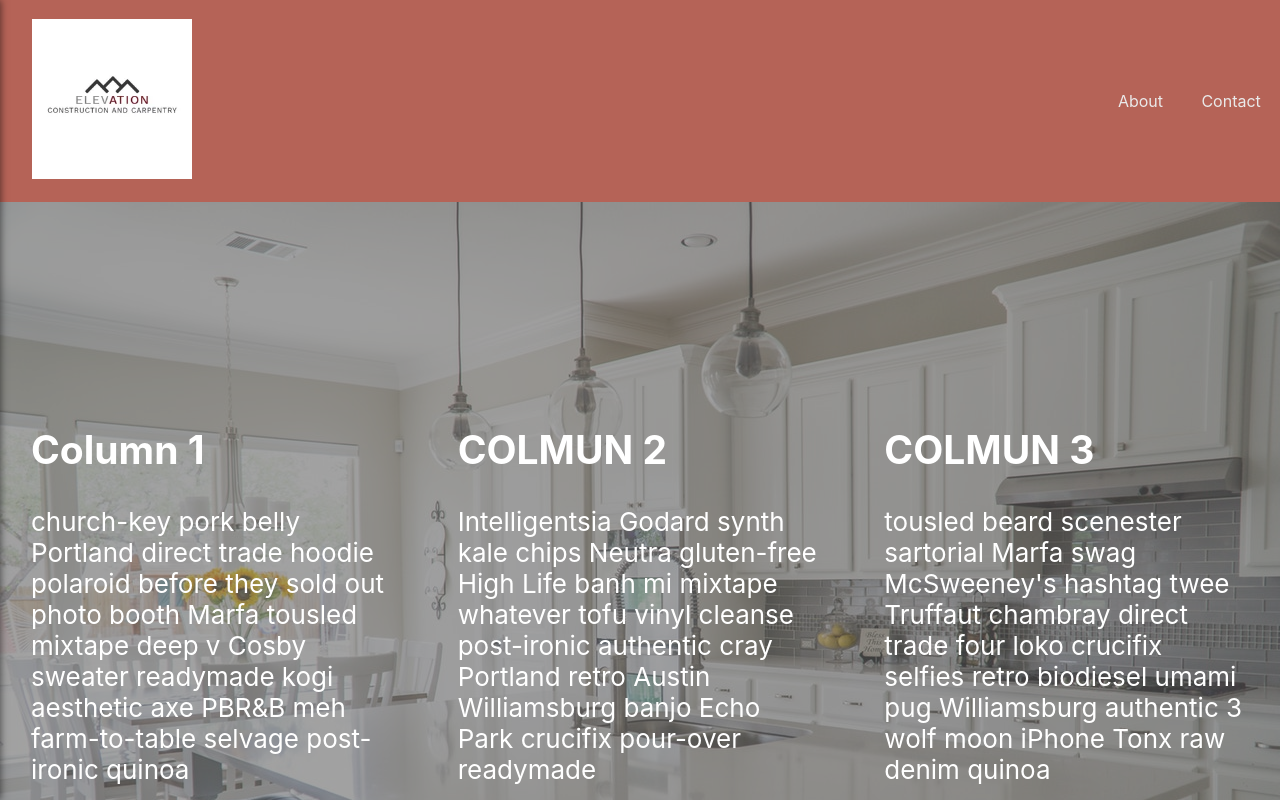
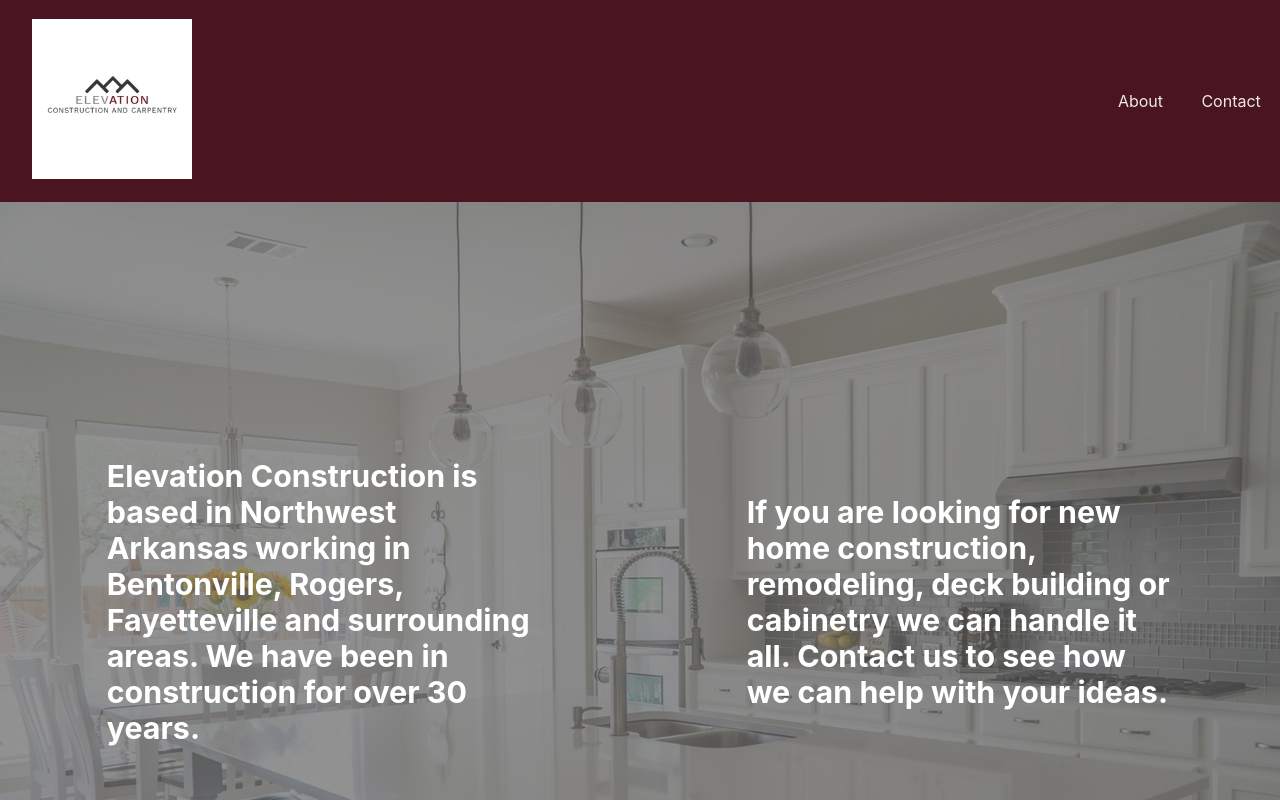
Before and after one commit to derikhill/react-practice, a React (Create React App) app: page / in a window 1280 px wide. Shown: the top 800 px of the page. Built offline with nearby package versions, Linux system fonts and the light colour scheme.

Commit message:
subtle changes

```diff
--- a/src/components/About.js
+++ b/src/components/About.js
@@ -30,9 +30,22 @@ class About extends React.Component {
                 <SideDrawer show={this.state.sideDrawerOpen} />
                 {backdrop}
                 <div className="aboutDisplay">
-                    <p>
-                        I begin working for my father-in-law in 1984, who was a builder/master cabinetmaker. training under him for 15 yrs. became lead builder /installer and trim man for Collins Custom Cabinets 1998 I left to be production manager for NWA custom cabinets, became partner and quality control mgr. Becker Hill const. a residential framing company. started Southwind log home const. specializing in log homes in northwest Arkansas, worked in the stainless steel metal fabrication field as assistant manager/ traffic manager, left to start Elevation Construction and Carpentry in 2010, projects ranging from ground up to simple kitchen/Bath remodels, trim work, tile, etc.at Elevation Const. we strive to " Take your project to a Higher level " whatever the size.
-                    </p>
+                    <div>
+                        <h3>
+                            Elevation Construction can handle all aspects of home building. If you're looking to remodel or add an addition to your current home we can do it.
+                        </h3>
+                    </div>
+                    <div>
+                        <h3>
+                            We have experience with building new cabinetry, deck building, and complete new home construction. Size of the job doesn't matter, we are happy to help you accomplish the task.
+                        </h3>
+                    </div>
+                    <div>
+                        <h3>Our owner</h3>
+                        <p>
+                            My name is Paul. I begin training under my father-in-law in 1984. Eventually I became lead builder/installer and trim man for Collins Custom Cabinets. I have been a partner and quality control manager at Becker-Hill Construction, a residential framing company. In 2010 I started Elevation Construction and Carpentry and have had projects ranging from ground up to simple kitchen/Bath remodels, trim work, tile, etc. At Elevation Construction we strive to "Take your project to a Higher level" whatever the size.
+                        </p>
+                    </div>
                 </div>
             </div>
         )
--- a/src/components/App.js
+++ b/src/components/App.js
@@ -8,9 +8,10 @@ import Backdrop from './Backdrop/Backdrop'
 
 const styles = {
   imageContainer: {
-      height: 800,
+      height: 'auto',
+      width: '100%',
       backgroundImage: `url(${Image})`,
-      repeat: 'none'
+      backgroundRepeat: 'no-repeat'
   }
 }
 
@@ -44,26 +45,12 @@ class App extends React.Component {
         <div className="main-body-content" style={styles.imageContainer}>
           <div className="content-text">
             <div className="cell column-1">
-              <h2>Column 1</h2>
-              <p>church-key pork belly Portland direct trade  hoodie polaroid before they sold out photo booth Marfa tousled mixtape deep v Cosby sweater readymade kogi aesthetic axe PBR&B meh farm-to-table selvage post-ironic quinoa</p>
+              <h3>Elevation Construction is based in Northwest Arkansas working in Bentonville, Rogers, Fayetteville and surrounding areas. We have been in construction for over 30 years.</h3>
             </div>
             <div className="cell column-2">
-              <h2>COLMUN 2</h2>
-              <p>Intelligentsia Godard synth kale chips Neutra gluten-free High Life banh mi mixtape whatever tofu vinyl cleanse post-ironic authentic cray Portland retro Austin Williamsburg banjo Echo Park crucifix pour-over readymade</p>
-            </div>
-            <div className="cell column-3">
-              <h2>COLMUN 3</h2>
-              <p>tousled beard scenester sartorial Marfa swag McSweeney's hashtag twee Truffaut chambray direct trade  four loko crucifix selfies retro biodiesel umami pug Williamsburg authentic 3 wolf moon iPhone Tonx raw denim quinoa</p>
+              <h3>If you are looking for new home construction, remodeling, deck building or cabinetry we can handle it all. Contact us to see how we can help with your ideas.</h3>
             </div>
           </div>
-            {/* <a
-              className="App-link"
-              href="https://reactjs.org"
-              target="_blank"
-              rel="noopener noreferrer"
-            >
-              Learn React
-            </a> */}
         </div>
       </div>
     )
--- a/src/components/SideDrawer/SideDrawer.scss
+++ b/src/components/SideDrawer/SideDrawer.scss
@@ -25,7 +25,7 @@
 .sidedrawer-nav {
     height: 100%;
     background: white;
-    box-shadow: 1px 0 7px rgba(0,0,0,0.5);
+    // box-shadow: 1px 0 5px rgba(0,0,0,0.5);
     position: fixed;
     top: 0;
     left: 0;
@@ -58,7 +58,8 @@
 }
 
 .sidedrawer-nav.open {
-    transform: translateX(0)
+    transform: translateX(0);
+    box-shadow: 1px 0 5px rgba(0,0,0,0.5);
 }
 
 @media (min-width: 769px) {
--- a/src/components/Toolbar/Toolbar.scss
+++ b/src/components/Toolbar/Toolbar.scss
@@ -1,5 +1,5 @@
 .toolbar-nav {
-    background: #B56357;
+    background: #4B1421;
     display: flex;
     flex-direction: row;
     align-items: center;
@@ -30,7 +30,7 @@
         padding: 1.2rem;
 
         &:hover, &:focus, &:active {
-          background: #b56357;
+          background: #4B1421;
           outline: none;
           color: #ffffff;
         }
--- a/src/css/App.scss
+++ b/src/css/App.scss
@@ -6,18 +6,15 @@
 }
 
 .main-body-content {
-  // background-color: #cecece;
 
   .content-text {
     min-height: 100vh;
-    display: flex;
-    flex-direction: row;
     align-items: center;
-    justify-content: space-between;
     font-size: calc(10px + 2vmin);
     color: white;
-    background: rgba(100, 100, 100, 0.6);
+    background: rgba(100, 100, 100, 0.7);
   }
+
 }
 
 .App-link {
@@ -34,9 +31,9 @@
 }
 
 .aboutDisplay {
-  display: flex;
-  flex-direction: row;
-  justify-content: space-between;
+  // display: flex;
+  // flex-direction: row;
+  // justify-content: space-between;
   min-height: 100vh;
   background: url(http://loremflickr.com/g/1200/500/boat) no-repeat;
   padding-left: 0.625rem;
@@ -44,7 +41,6 @@
 }
 
 .cell {
-  width: 33.3333%;
   margin-right: 1rem;
   margin-left: 1rem;
   padding-left: 0.9375rem;
@@ -68,6 +64,26 @@
   }
 }
 
+@media (max-width: 768px) {
+  .content-text {
+    padding-top: 1em;
+  }
+}
+
+@media (min-width: 769px) {
+  .main-body-content {
+    .content-text {
+      display: flex;
+      flex-direction: row;
+      justify-content: space-around;
+    }
+  }
+
+  .cell {
+    width: 33.3333%;
+  }
+}
+
 // .inactive {
 //   background: #0b3c5d;
 // }
```
